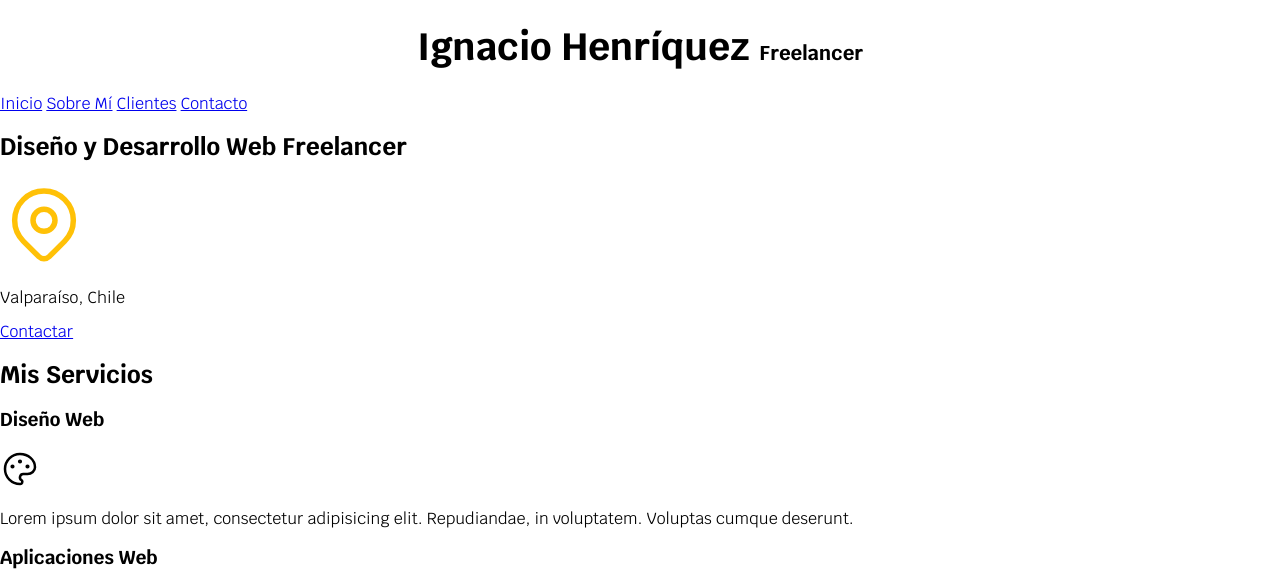
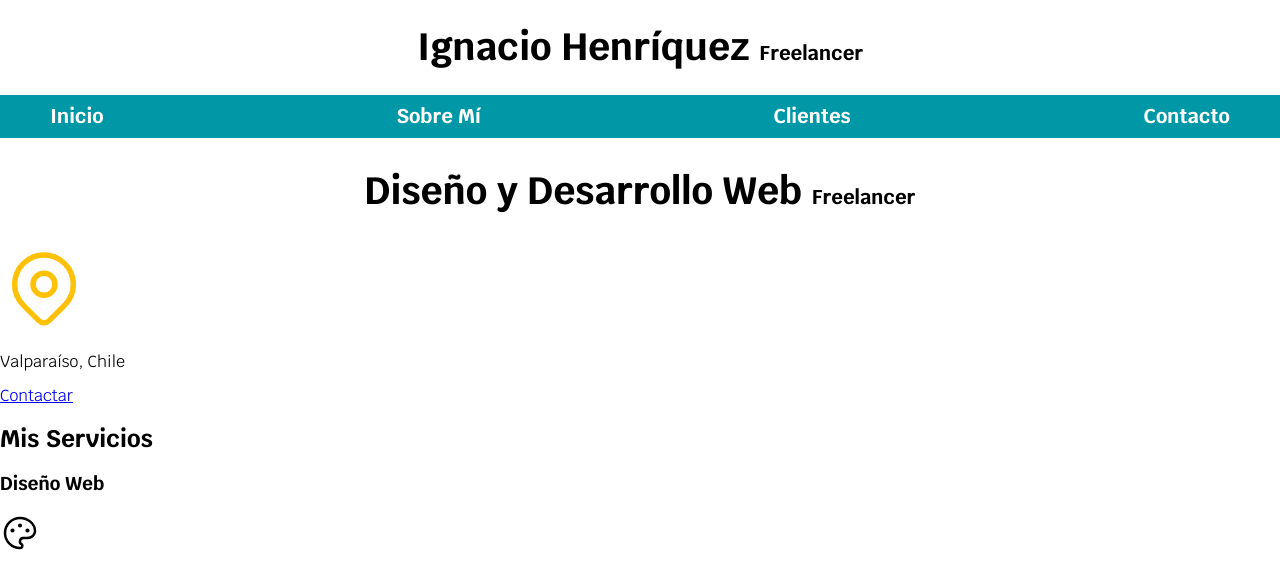
Before and after one commit to dev-ignacio-h/freelancer_inicio, a plain HTML site: page index.html in a window 1280 px wide. Shown: the top 571 px of the page. Drawn offline with Linux system fonts and the light colour scheme.

Commit message:
barra de navegacion

```diff
--- a/css/styles.css
+++ b/css/styles.css
@@ -23,3 +23,30 @@ body {
 .titulo span {
     font-size: 20px;
 }
+
+.contenedor {
+    width: 120rem;
+    margin: 0 auto;
+}
+
+.nav-bg {
+    background-color: var(--secundario);
+}
+
+.navegacion-principal {
+    display: flex;
+    justify-content: space-between;
+}
+
+.navegacion-principal a {
+    color: var(--blanco);
+    text-decoration: none;
+    font-size: 2rem;
+    font-weight: 700;
+    padding: 1rem;
+}
+
+.navegacion-principal a:hover {
+    background-color: var(--primario);
+    color: var(--oscuro);
+}
--- a/index.html
+++ b/index.html
@@ -18,15 +18,17 @@
         <h1 class="titulo">Ignacio Henríquez <span>Freelancer</span></h1>
     </header>
 
-    <nav>
-        <a href="#">Inicio</a>
-        <a href="#">Sobre Mí</a>
-        <a href="#">Clientes</a>
-        <a href="#">Contacto</a>
-    </nav>
+    <div class="nav-bg">
+        <nav class="navegacion-principal contenedor">
+            <a href="#">Inicio</a>
+            <a href="#">Sobre Mí</a>
+            <a href="#">Clientes</a>
+            <a href="#">Contacto</a>
+        </nav>
+    </div>
 
     <section>
-        <h2>Diseño y Desarrollo Web Freelancer</h2>
+        <h2 class="titulo">Diseño y Desarrollo Web <span>Freelancer</span></h2>
         <img src="./img/map-pin.svg" alt="">
         <p>Valparaíso, Chile</p>
         <a href="#">Contactar</a>
```
